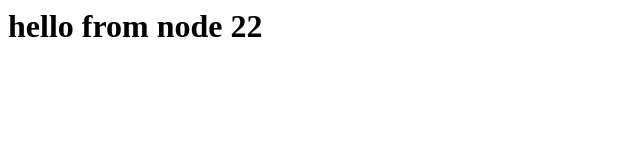
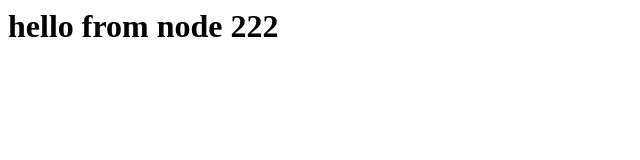
Before and after one commit to vaiulian/nodeapp, a plain HTML site: page index.html in a window 1280 px wide. Shown: the full height of the page, 0-640 px from the left. Drawn offline with Linux system fonts and the light colour scheme.

Commit message:
[test] new email

```diff
--- a/index.html
+++ b/index.html
@@ -1 +1 @@
-<h1>hello from node 22</h1>
+<h1>hello from node 222</h1>
```
